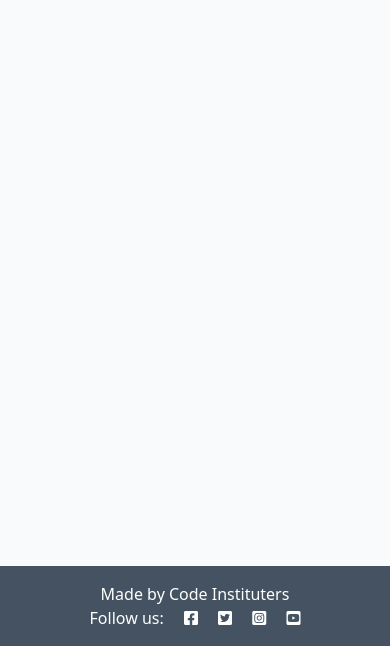
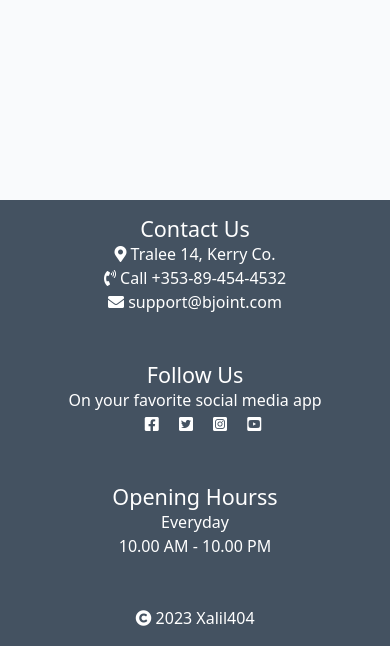
Before and after one commit to Xalil404/burgerjoint, a Django app: page / in a window 390 px wide. Shown: the part 198-844 px from the top of the page. Run offline with Django 3.2, Linux system fonts and the light colour scheme.

Commit message:
completed footer

```diff
--- a/static/css/style.css
+++ b/static/css/style.css
@@ -140,3 +140,5 @@ body {
     background: transparent;
     border: none;
 }
+
+/*Custom CSS*/
--- a/templates/base.html
+++ b/templates/base.html
@@ -15,7 +15,7 @@
         integrity="sha384-+0n0xVW2eSR5OomGNYDnhzAbDsOXxcvSN1TPprVMTNDbiYZCxYbOOl7+AMvyTG2x" crossorigin="anonymous">
     <script src="https://cdn.jsdelivr.net/npm/bootstrap@5.0.1/dist/js/bootstrap.bundle.min.js"
         integrity="sha384-gtEjrD/SeCtmISkJkNUaaKMoLD0//ElJ19smozuHV6z3Iehds+3Ulb9Bn9Plx0x4" crossorigin="anonymous">
-    </script>
+        </script>
     <link rel="stylesheet" href="{% static 'css/style.css' %}">
 
 </head>
@@ -64,14 +64,44 @@
         {% endblock content %}
     </main>
 
-    <!-- Footer -->
+    <!--Foooter-->
     <footer class="footer mt-auto py-3 dark-bg">
-        <p class="m-0 text-center text-white">Made by Code Instituters</p>
-        <p class="m-0 text-center text-white">Follow us: <i class="fab fa-facebook-square ms-3"></i>
-            <i class="fab fa-twitter-square ms-3"></i>
-            <i class="fab fa-instagram-square ms-3"></i>
-            <i class="fab fa-youtube-square ms-3"></i></p>
+        <div class="row">
+            <div class="col-md text-center mb-5">
+                <h4 class="m-0 text-white">Contact Us</h4>
+                <p class="m-0 text-white"><i class="fas fa-map-marker-alt"></i> Tralee 14, Kerry Co.</p>
+                <p class="m-0 text-white"><i class="fas fa-phone-volume"></i> Call +353-89-454-4532</p>
+                <p class="m-0 text-white"><i class="fas fa-envelope"></i> support@bjoint.com</p>
+            </div>
+            <div class="col-md text-center mb-5">
+                <h4 class="m-0 text-white">Follow Us</h4>
+                <p class="m-0 text-white">On your favorite social media app</p>
+                <div class="social-icons">
+                    <a href="https://www.facebook.com/" target="_blank" rel="noopener"
+                        aria-label="visit our facebook page (opens in a new tab)"><i class="fab fa-facebook-square ms-3"
+                            style="color: #ffffff;"></i></a>
+                    <a href="https://twitter.com/" target="_blank" rel="noopener"
+                        aria-label="visit our twitter page (opens in a new tab)"><i class="fab fa-twitter-square ms-3"
+                            style="color: #ffffff;"></i></a>
+                    <a href="https://www.instagram.com/" target="_blank" rel="noopener"
+                        aria-label="visit our instagram page (opens in a new tab)"><i
+                            class="fab fa-instagram-square ms-3" style="color: #ffffff;"></i></a>
+                    <a href="https://www.youtube.com/" target="_blank" rel="noopener"
+                        aria-label="visit our youtube page (opens in a new tab)"><i class="fab fa-youtube-square ms-3"
+                            style="color: #ffffff;"></i></a>
+                </div>
+            </div>
+            <div class="col-md text-center mb-5">
+                <h4 class="m-0 text-white">Opening Hourss</h4>
+                <p class="m-0 text-white">Everyday</p>
+                <p class="m-0 text-white">10.00 AM - 10.00 PM</p>
+            </div>
+        </div>
+        <div class="text-center">
+            <p class="m-0 text-white"><i class="fas fa-copyright" style="color: #ffffff;"></i> 2023 Xalil404</p>
+        </div>
     </footer>
+
 </body>
 
 </html>
```
